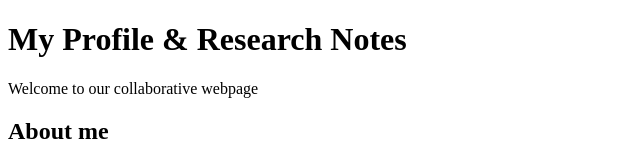
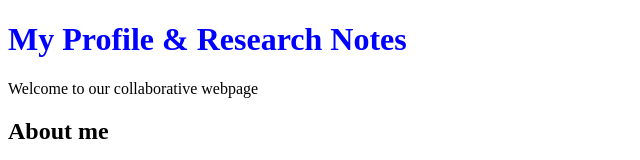
Before and after one commit to kanta-sunabaco-school/development-test, a plain HTML site: page index.html in a window 1280 px wide. Shown: the top 160 px of the page, without its empty margins (0-640 px from the left). Drawn offline with Linux system fonts and the light colour scheme.

Commit message:
タイトル青に変更

```diff
--- a/index.html
+++ b/index.html
@@ -4,7 +4,14 @@
     <meta charset="UTF-8">
     <meta name="viewport" content="width=device-width, initial-scale=1.0">
     <title>My Profile & Research Notes</title>
+
+    <style>
+        h1 {
+            color: blue;
+        }
+    </style>
 </head>
+
 <body>
     <header>
         <h1>My Profile & Research Notes</h1>
```
